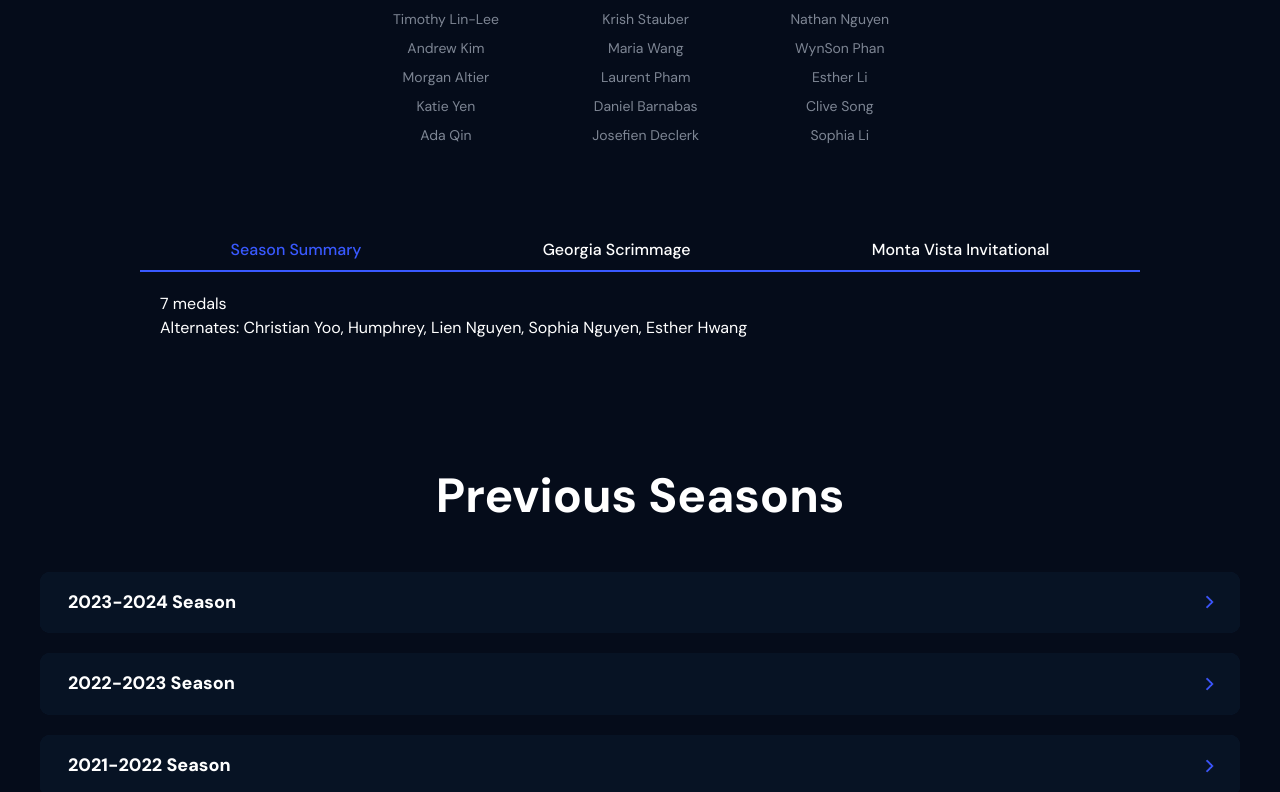
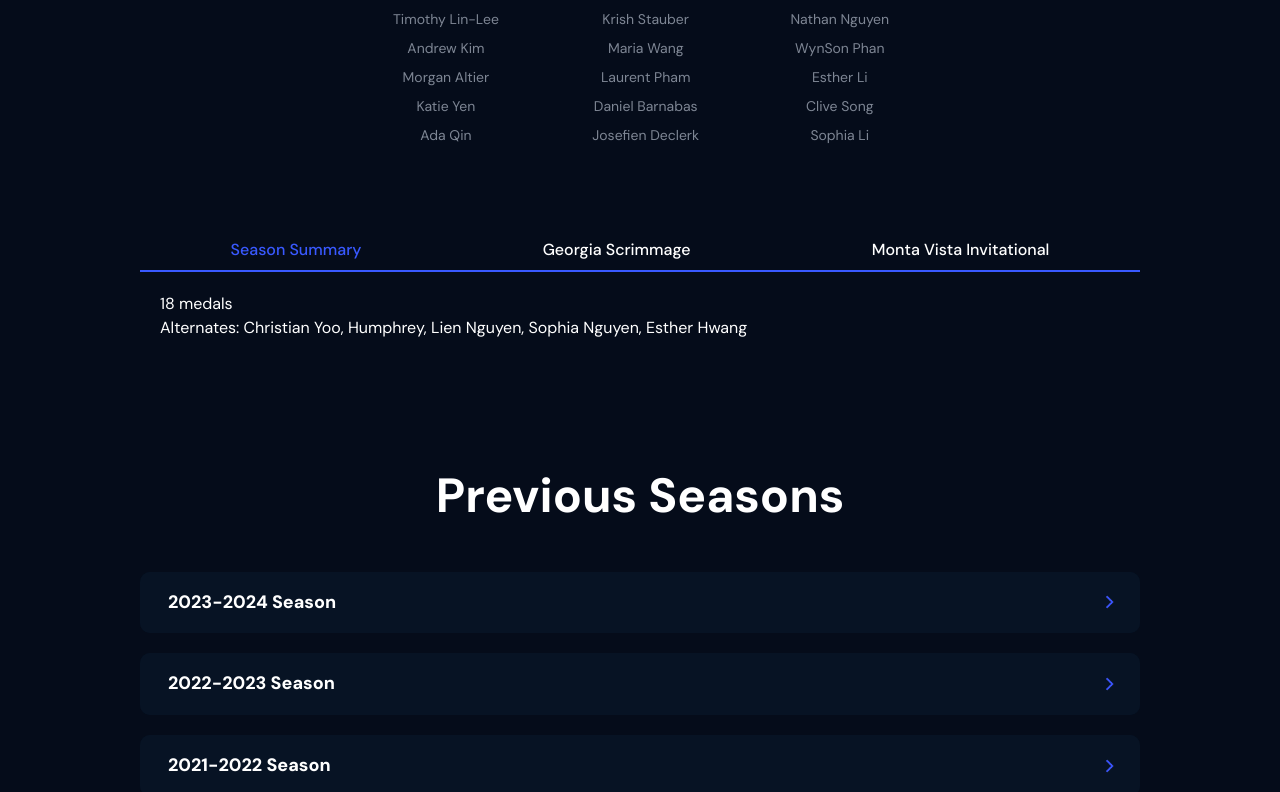
Before and after one commit to i30101/woodsonscioly-test, a React (Create React App) app: page /team in a window 1280 px wide. Shown: the part 914-1706 px from the top of the page. Built offline with nearby package versions, Linux system fonts and the light colour scheme.

Commit message:
small changes

```diff
--- a/src/components/PlacingList.tsx
+++ b/src/components/PlacingList.tsx
@@ -45,7 +45,7 @@ const PlacingList: React.FC<TablistProps> = ({year, titles, placings, first}) =>
             const keyNum = parseInt(key);
             if (keyNum !== 0) {
                 placements.push(
-                    <div className="rank"><span className={"rank-icon rank-" + abbreviations[keyNum]}>{keyNum}</span><span className="rank-events"> {competitionDict[keyNum]?.join(", ")}</span></div>
+                    <div className="rank"><div className={"rank-icon rank-" + abbreviations[keyNum]}>{keyNum}</div><span className="rank-events"> {competitionDict[keyNum]?.join(", ")}</span></div>
                 )
             }
         }
--- a/src/contribute.tsx
+++ b/src/contribute.tsx
@@ -21,6 +21,8 @@ import x from './assets/site/x.svg'
 import { formatDiagnosticsWithColorAndContext } from 'typescript';
 
 
+var delay = 0;
+
 const allBenefits = [
     "Logo on website",
     "Logo on club banner",
@@ -43,6 +45,8 @@ interface DonateTierProps {
 
 
 const DonateTier: React.FC<DonateTierProps> = ({symbol, name, minCost, maxCost, includedBenefits}) => {
+    delay += 50;
+
     const benefitsList = [];
 
     // const includedList = [];
@@ -68,7 +72,7 @@ const DonateTier: React.FC<DonateTierProps> = ({symbol, name, minCost, maxCost,
 
 
 
-    return <div className="donate-tier-container col-xs-12 col-sm-12 col-md-4 col-lg-4" data-aos="fade-up">
+    return <div className="donate-tier-container col-xs-12 col-sm-12 col-md-4 col-lg-4" data-aos="fade-up" data-aos-delay={delay}>
         <div className="donate-tier">
             <div className="donate-element" id={name + "Element"}>{symbol}</div>
             <div className="tier-name">{name} Sponsor</div>
@@ -86,6 +90,7 @@ function Contribute() {
     return <>
         <Title title="" highlight="Contribute" after="to WSO" subtitle=""></Title>
 
+        <div className="primary-section">
             <div className="heading-1" data-aos="fade-up">Sponsorship Levels</div>
 
             <div className="donate-tier-container row">
@@ -110,8 +115,11 @@ function Contribute() {
                     maxCost="5,000"
                     includedBenefits={[0, 1, 2, 3, 4, 5, 6, 7]}
                 />
+            </div>
+        </div>
 
-        </div>
+
+
     </>
 }
 
--- a/src/css/leadership.css
+++ b/src/css/leadership.css
@@ -13,6 +13,7 @@ Leadership page styles
     padding: 40px;
     margin-bottom: 60px;
     transition: transform 0.001s;
+    text-align: left;
 }
 
 .bio-container:hover {
--- a/src/css/style.css
+++ b/src/css/style.css
@@ -75,6 +75,7 @@ body {
     min-height: calc(100vh - 94px);
     max-width: var(--max-body-width);
     margin: auto;
+    text-align: center;
 }
 
 
--- a/src/css/team.css
+++ b/src/css/team.css
@@ -13,9 +13,11 @@ Team page styles
 
 
 .accordion-item {
-    margin-bottom: 20px;
-    background-color: var(--box-light);
+    /* margin-bottom: 20px; */
+    margin: 0 auto 20px auto;
+    background-color: var(--box-dark);
     border-radius: var(--accordion-border) !important;
+    max-width: 1000px;
 }
 
 .accordion-button, .accordion-collapse, .accordion-button:hover, .accordion-button:active, .accordion-button:focus {
@@ -27,7 +29,7 @@ Team page styles
 .accordion-button:not(.collapsed){
     outline: none;
     box-shadow: none;
-    background-color: var(--box-light) !important;
+    background-color: var(--box-dark) !important;
 }
 
 .accordion-button {
@@ -109,7 +111,7 @@ Team page styles
 
 
 .accordion-collapse {
-    background-color: var(--box-light) !important;
+    background-color: var(--box-dark) !important;
     border-bottom-left-radius: var(--accordion-border);
     border-bottom-right-radius: var(--accordion-border);
     padding: 8px 28px 20px 28px;
--- a/src/index.tsx
+++ b/src/index.tsx
@@ -37,6 +37,10 @@ root.render(
 function Index() {
     return <>
         <Title title="C. G. Woodson" highlight="Science Olympiad" after="" subtitle="Pioneers in science, engineering, and inter-disciplinary exploration."></Title>
+
+        <div className="primary-section">
+
+        </div>
     </>
 }
 
--- a/src/leadership.tsx
+++ b/src/leadership.tsx
@@ -48,8 +48,10 @@ const OfficerBio: React.FC<BioProps> = ({name, position, grade, image, children}
 
 
 function Leadership() {
-    return <div className="primary-section">
+    return <>
         <Title title="Our" highlight="Leadership" after="" subtitle="Meet our amazing officers!"></Title>
+
+        <div className="primary-section">
             <OfficerBio
                 name="Andrew Kim"
                 position="President"
@@ -99,6 +101,7 @@ function Leadership() {
                 Hello! I'm Morgan, and I'm a senior who loves math and science and staying up late for no reason. It's my third year doing Science Olympiad, and I've loved it ever since I started sophomore year. My favorite thing about scioly is the fun and supportive community. In my free time, you can find me listening to music, solving puzzles, crocheting, and playing bass. I'm looking forward to this year in scioly and what it has in store !
             </OfficerBio>
         </div>
+    </>
 }
 
 export default Leadership;
--- a/src/team.tsx
+++ b/src/team.tsx
@@ -264,7 +264,7 @@ function Team() {
                 placings={placings2025}
                 first={
                     <div>
-                        <div>7 medals</div>
+                        <div>18 medals</div>
                         <div>Alternates: Christian Yoo, Humphrey, Lien Nguyen, Sophia Nguyen, Esther Hwang</div>
                     </div>
                 } />
--- a/src/tryouts.tsx
+++ b/src/tryouts.tsx
@@ -20,6 +20,10 @@ import Title from './components/Title';
 function Tryouts() {
     return <>
         <Title title="WSO" highlight="Tryouts" after="" subtitle="Learn about WSO's tryouts system."></Title>
+
+        <div className="primary-section">
+
+        </div>
     </>
 }
 
```
Lines whose indentation alone changed are shown as unchanged.
